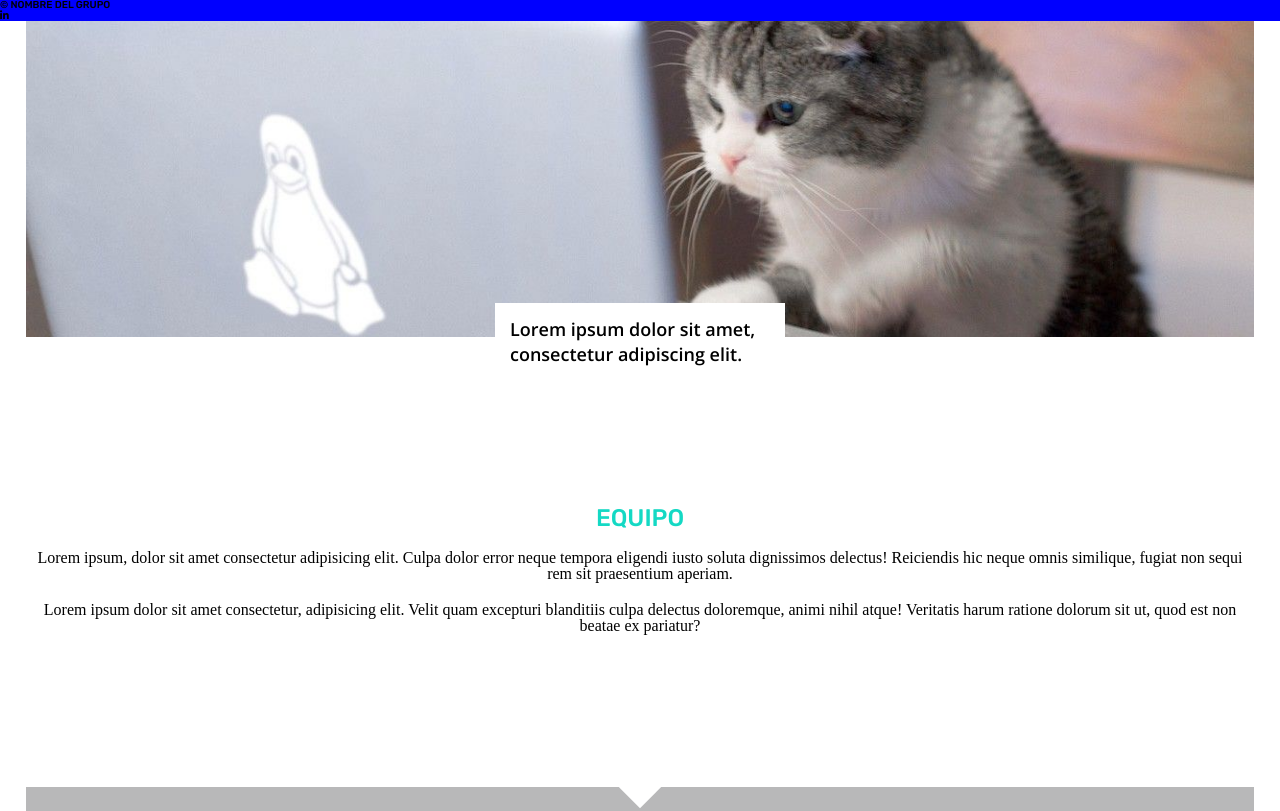
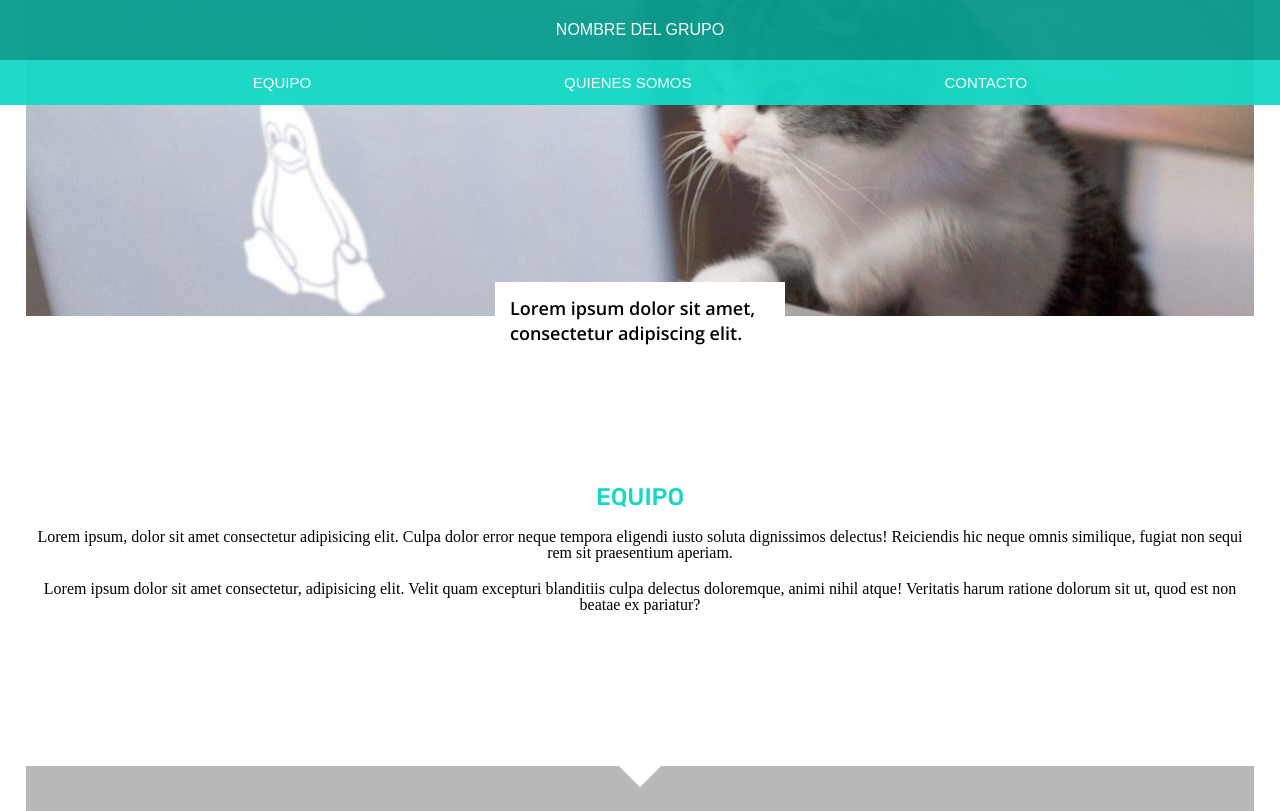
Before and after one commit to Adalab/project-promo-R-module-1-team-3, a plain HTML site: page index.html in a window 1280 px wide. Shown: the top 811 px of the page. Drawn offline with nearby package versions, Linux system fonts and the light colour scheme.

Commit message:
cambios en header

```diff
--- a/index.html
+++ b/index.html
@@ -1,34 +1,47 @@
 <!DOCTYPE html>
 <html lang="es">
-<head>
-    <meta charset="UTF-8">
-    <meta http-equiv="X-UA-Compatible" content="IE=edge">
-    <meta name="viewport" content="width=device-width, initial-scale=1.0">
+  <head>
+    <meta charset="UTF-8" />
+    <meta http-equiv="X-UA-Compatible" content="IE=edge" />
+    <meta name="viewport" content="width=device-width, initial-scale=1.0" />
     <link rel="stylesheet" href="./style/reset.css" />
 
-    <link rel="preconnect" href="https://fonts.googleapis.com">
-    <link rel="preconnect" href="https://fonts.gstatic.com" crossorigin>
-    <link href="https://fonts.googleapis.com/css2?family=Open+Sans:wght@400;600&family=Rubik:wght@500&display=swap" rel="stylesheet">
+    <link rel="preconnect" href="https://fonts.googleapis.com" />
+    <link rel="preconnect" href="https://fonts.gstatic.com" crossorigin />
+    <link
+      href="https://fonts.googleapis.com/css2?family=Open+Sans:wght@400;600&family=Rubik:wght@500&display=swap"
+      rel="stylesheet"
+    />
 
-    <link rel="stylesheet" href="https://cdnjs.cloudflare.com/ajax/libs/font-awesome/6.2.0/css/all.min.css" integrity="sha512-xh6O/CkQoPOWDdYTDqeRdPCVd1SpvCA9XXcUnZS2FmJNp1coAFzvtCN9BmamE+4aHK8yyUHUSCcJHgXloTyT2A==" crossorigin="anonymous" referrerpolicy="no-referrer" />
+    <link
+      rel="stylesheet"
+      href="https://cdnjs.cloudflare.com/ajax/libs/font-awesome/6.2.0/css/all.min.css"
+      integrity="sha512-xh6O/CkQoPOWDdYTDqeRdPCVd1SpvCA9XXcUnZS2FmJNp1coAFzvtCN9BmamE+4aHK8yyUHUSCcJHgXloTyT2A=="
+      crossorigin="anonymous"
+      referrerpolicy="no-referrer"
+    />
 
     <link rel="stylesheet" href="./style/main.css" />
 
     <title>Document</title>
-</head>
-<body class="body">
+  </head>
+  <body class="body">
+    <header class="header">
+      <h1 class="header-title">NOMBRE DEL GRUPO</h1>
 
-    <header class="header">
-
-        <h1 class="title1 Text-Style-13">  &copy NOMBRE DEL GRUPO</h1>
-        <i class="fa-brands fa-linkedin-in"></i>
-        <div class="container">
-
-
-            <nav>
-
-            </nav>
-        </div>
+      <nav class="nav">
+        <ul class="list-nav">
+          <li>
+            <a class="nav-link" href="./index.html#team">EQUIPO</a>
+          </li>
+          <li>
+            <a class="nav-link" href="./index.html#about-us">QUIENES SOMOS</a>
+          </li>
+          <li>
+            <a class="nav-link" href="./contact.html">CONTACTO</a>
+          </li>
+        </ul>
+      </nav>
     </header>
 
     <main class="main">
@@ -98,9 +111,7 @@
     </main>
 
     <footer class="footer">
-        <div class="container">
-
-        </div>
+      <div class="container"></div>
     </footer>
-</body>
+  </body>
 </html>
--- a/style/main.css
+++ b/style/main.css
@@ -3,6 +3,12 @@ html {
 }
 /* 1 Rem son 10 px*/
 
+/* Se vuelven a poner las fuentes a 16px en body para respetar navegador ver siguiente post para más info
+/* https://www.aleksandrhovhannisyan.com/blog/62-5-percent-font-size-trick/ */
+
+body {
+  font-size: 1.6rem;
+}
 
 :root {
   --black: #000;
@@ -14,9 +20,6 @@ html {
   --cool-grey: #b8b8b9;
 }
 
-
-
-
 /*
 font-family: 'Open Sans', sans-serif;
 font-family: 'Rubik', sans-serif;
@@ -25,34 +28,60 @@ font-family: 'Rubik', sans-serif;
 /*HEADER*/
 
 .header {
-    background-color:blue;
-    font-family: 'Rubik', sans-serif;
+  height: 105px;
+  width: 100%;
+  display: flex;
+  flex-direction: column;
+  font-family: "Rubik-Medium", sans-serif;
+  color: var(--white);
+  background-color: var(--blue-green);
+  opacity: 0.95;
+  position: absolute;
+  top: 0;
 }
-
-
-
-
-
+.header-title {
+  height: 60px;
+  display: flex;
+  justify-content: center;
+  align-items: center;
+}
+.nav {
+  background-color: var(--aqua);
+  height: 45px;
+  display: flex;
+  flex-direction: column;
+  justify-content: center;
+}
+.list-nav {
+  display: flex;
+  align-items: center;
+  justify-content: space-evenly;
+}
+.nav-link {
+  color: var(--white);
+  font-size: 1.5rem;
+  text-decoration: none;
+}
 
 /*HERO*/
 
 .hero {
-    font-family: 'Open Sans', Arial, Helvetica, sans-serif;
+  font-family: "Open Sans", Arial, Helvetica, sans-serif;
   font-size: 1.8rem;
   font-weight: 600;
   line-height: 1.39;
   color: var(--black);
 }
 
-.hero .container{
+.hero .container {
   display: flex;
   flex-direction: column;
   align-items: center;
-    justify-content:space-between;
+  justify-content: space-between;
   height: 362px;
 }
 
-.hero-image{
+.hero-image {
   height: 316px;
   width: 100%;
   /*color image repeat attachment position*/
@@ -68,54 +97,50 @@ font-family: 'Rubik', sans-serif;
   padding: 14px 15px 16px 15px;
 }
 
-
-
 /*--------TEAM--------*/
 
 /*afecta a todas */
 
 .container {
-    margin-left:2%;
-    margin-right:2%;
+  margin-left: 2%;
+  margin-right: 2%;
 }
 
 .team .container {
-    display:flex;
+  display: flex;
   flex-direction: column;
   align-items: center;
   text-align: center;
 }
 .team-article {
-    display:flex;
+  display: flex;
   flex-direction: column;
-    margin-top:10%;
-    margin-bottom:10%;
-    gap:2rem;
+  margin-top: 10%;
+  margin-bottom: 10%;
+  gap: 2rem;
 }
 .team-p {
   font-size: 1.6rem;
 }
 
-
 /*--caja1--*/
 
 .team-container-white {
   background-color: var(--white);
-    display:flex;
+  display: flex;
   flex-direction: column;
   align-items: center;
 }
 .team-h2 {
   color: var(--aqua);
-    font-family: 'Rubik', sans-serif; /*DUDA:como se si esta cogiendo medium?*/
-    font-size:2.4rem;
-
+  font-family: "Rubik", sans-serif; /*DUDA:como se si esta cogiendo medium?*/
+  font-size: 2.4rem;
 }
 /*caja2 (esta dentro de caja1)*/
 .team-square {
-    width:30px;
+  width: 30px;
   height: 30px;
-    transform:translate(0,50%) rotate(45deg);
+  transform: translate(0, 50%) rotate(45deg);
   z-index: 1;
   background-color: var(--white);
 }
@@ -124,13 +149,11 @@ font-family: 'Rubik', sans-serif;
 
 .team-container-grey {
   background-color: var(--cool-grey);
-
 }
 .team-h3 {
   color: var(--blue-green);
-    font-family: 'Rubik', sans-serif; /*DUDA:como se si esta cogiendo medium?*/
-    font-size:2.2rem;
-
+  font-family: "Rubik", sans-serif; /*DUDA:como se si esta cogiendo medium?*/
+  font-size: 2.2rem;
 }
 /*--------fin TEAM--------*/
 
@@ -138,7 +161,7 @@ font-family: 'Rubik', sans-serif;
 .about-us-h2 {
   color: var(--blue-green);
   font-size: 2.4rem;
-    font-family: 'Rubik', sans-serif;
+  font-family: "Rubik", sans-serif;
   font-weight: 500;
   line-height: 1.88;
   margin-top: 3rem;
@@ -164,29 +187,28 @@ font-family: 'Rubik', sans-serif;
   width: 95%;
   height: 95%;
   border-radius: 5%;
-
 }
-.article-text{
+.article-text {
   text-align: center;
   margin-top: 1.5rem;
 }
 
-.article-text-h3{
+.article-text-h3 {
   color: var(--black);
-    font-family: 'Open Sans', sans-serif;
+  font-family: "Open Sans", sans-serif;
   font-size: 2rem;
   font-style: normal;
   line-height: 2.25;
   margin-top: 1.5;
 }
-.article-text-p{
-    color: #54585a;                /*ESTE COLOR NO ESTÁ EN LOS ESTILOS PERO SÍ EN LA VERSIÓN MÓVIL*/
-    font-family: 'Open Sans', sans-serif;
+.article-text-p {
+  color: #54585a; /*ESTE COLOR NO ESTÁ EN LOS ESTILOS PERO SÍ EN LA VERSIÓN MÓVIL*/
+  font-family: "Open Sans", sans-serif;
   font-size: 1.6rem;
   font-weight: normal;
   line-height: 1.5;
-    margin: 1rem 0 1.5rem;              /*ME PIDE 60px MARGIN-TOP, ES MUCHO, NO CONCUERDA CON EL EJEMPLO*/
-    width: 29rem;                        /*EN ZEPLIN ESPECIFICA ESTE WIDTH, PERO ES RESPONSIVE ASÍ?*/
+  margin: 1rem 0 1.5rem; /*ME PIDE 60px MARGIN-TOP, ES MUCHO, NO CONCUERDA CON EL EJEMPLO*/
+  width: 29rem; /*EN ZEPLIN ESPECIFICA ESTE WIDTH, PERO ES RESPONSIVE ASÍ?*/
 }
 .icons-list {
   display: flex;
```
Lines whose indentation alone changed are shown as unchanged.
